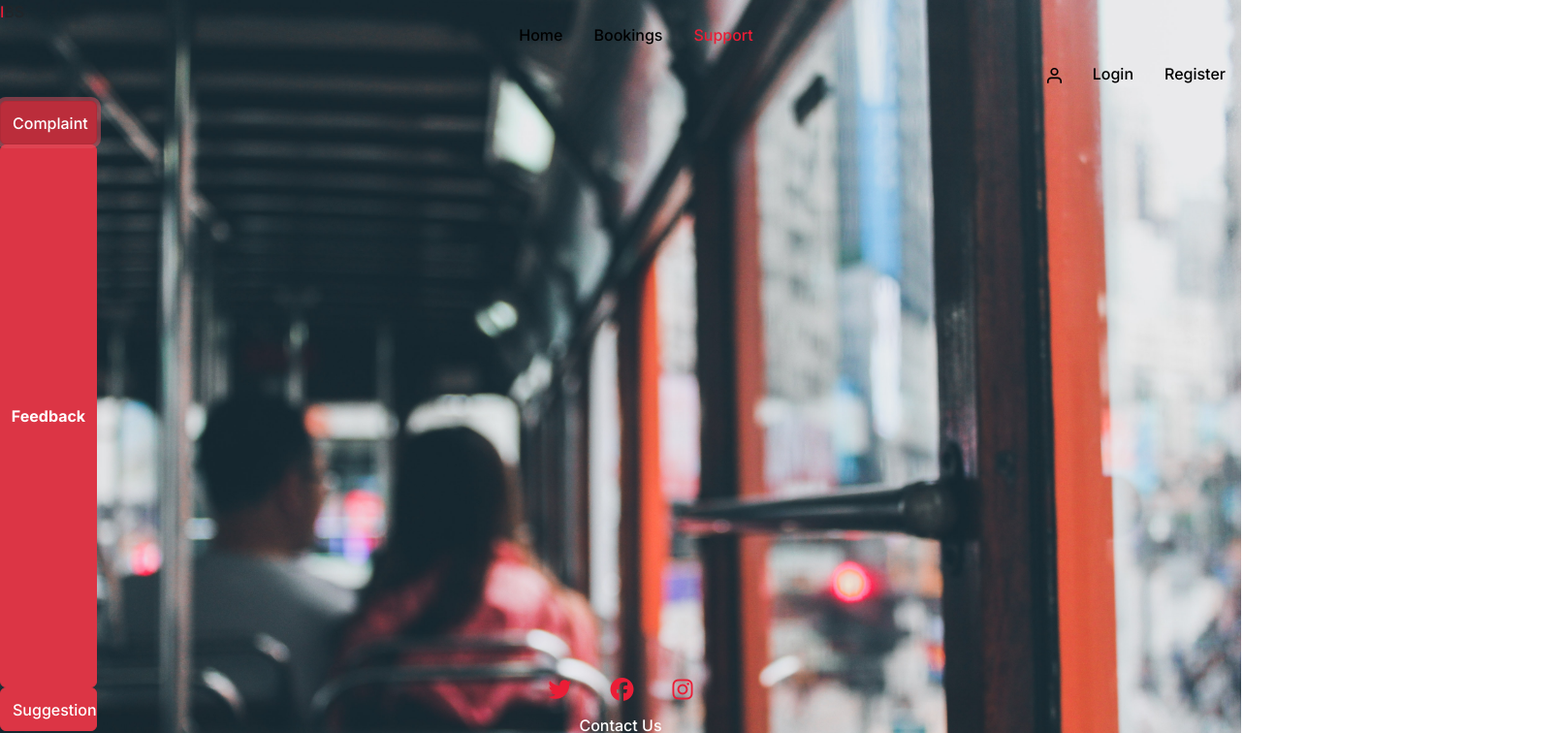
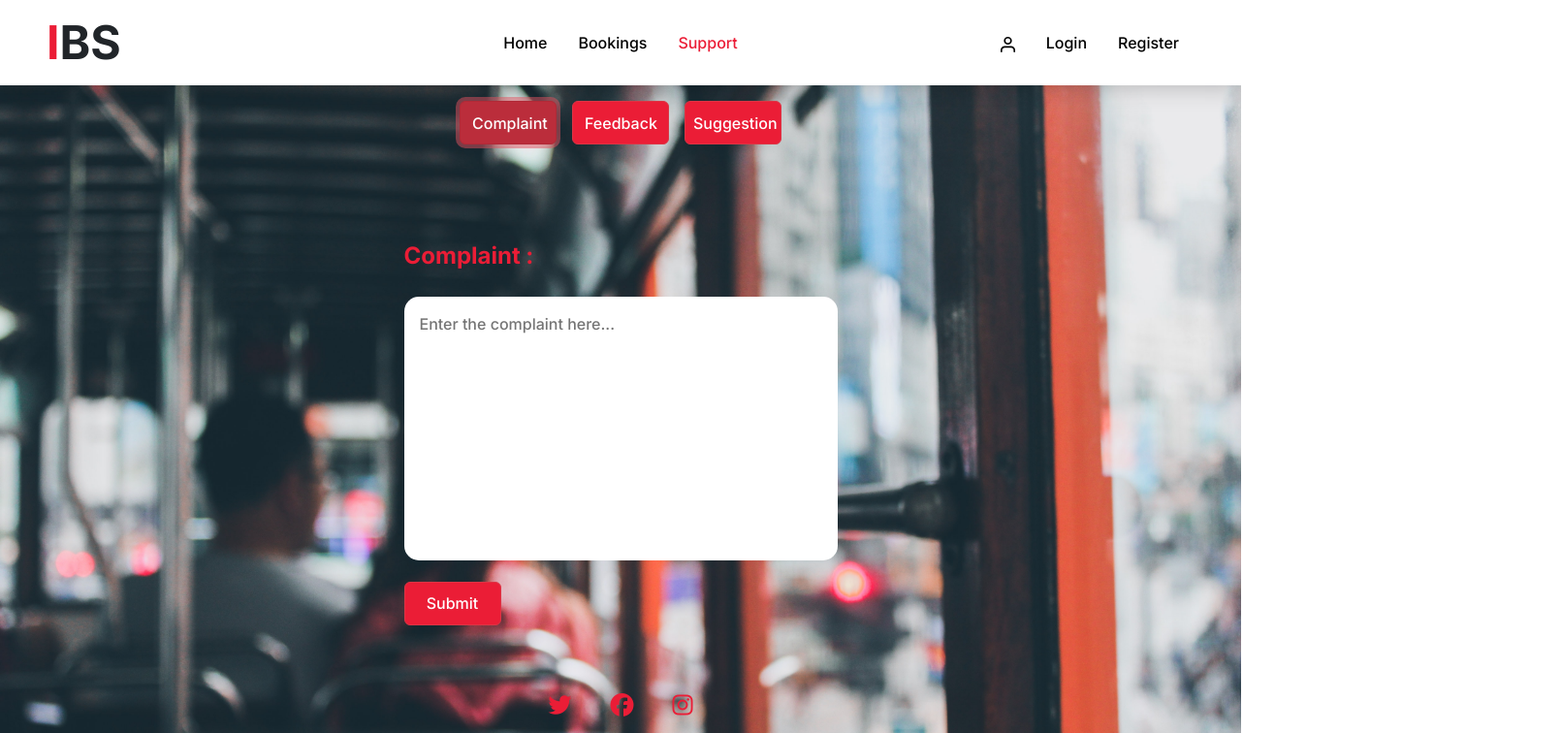
Before and after one commit to alisharawat56/IBS, a plain HTML site: page html/support.html in a window 1280 px wide. Both pictures are taken after a click on the button "Complaint". Shown: the top 756 px of the page at 97% size, 1611 px wide, since content can reach past the window. Drawn offline with nearby package versions, Linux system fonts and the light colour scheme.

Commit message:
modified:   html/support.html 	new file:   javascript/support.js 	modified:   stylesheets/support.css

```diff
--- a/html/support.html
+++ b/html/support.html
@@ -14,6 +14,7 @@
 
     <!-- Style sheets -->
     <link rel="stylesheet" href="../stylesheets/support.css">
+
 
 </head>
 <body>
@@ -41,31 +42,30 @@
 
         <!-- /Navbar -->
 
+        <!-- Feedback -->
+
+        <div class="choice">
+            <button type="button" class="complaint btn btn-danger btn-md bg-red">Complaint</button>
+            <button type="button" class="feedback btn btn-danger btn-md bg-red">Feedback</button>
+            <button type="button" class="suggestion btn btn-danger btn-md bg-red">Suggestion </button>
+
+        </div>
+        <div class="Feedback">
 
 
-        <!-- Feedback -->
-
-        <div>
-            <button type="button" class="choice complaint btn btn-danger btn-md big-red">Complaint</button>
-            <button type="button" class="choice feedback btn btn-danger btn-md big-red">Feedback</button>
-            <button type="button" class="choice suggestion btn btn-danger btn-md big-red">Suggestion</button>
-        </div>
-
-        <div class="feedback">
-
-            <div class="feedform1">
+             <div class="feedform1">
                 <label for="" class="name">Complaint :</label><br>
-                <textarea rows = "10" cols = "60" placeholder="Enter complaint here..."></textarea><br>
+                <textarea rows = "10" cols = "40" placeholder="Enter the complaint here..."></textarea><br>
                 <button type="" class="csubmit btn btn-danger btn-md bg-red">Submit</button>
             </div>
             <div class="feedform2">
                 <label for="" class="name">Feedback :</label><br>
-                <textarea rows = "10" cols = "60" placeholder="Enter feedback here..."></textarea><br>
+                <textarea rows = "10" cols = "40" placeholder="Enter feedback here..."></textarea><br>
                 <button type="" class="fsubmit btn btn-danger btn-md bg-red">Submit</button>
             </div>
             <div class="feedform3">
                 <label for="" class="name">Suggestion :</label><br>
-                <textarea rows = "10" cols = "60" placeholder="Enter suggestion here..."></textarea><br>
+                <textarea rows = "10" cols = "40" placeholder="Enter suggestion here..."></textarea><br>
                 <button type="" class="ssubmit btn btn-danger btn-md bg-red">Submit</button>
             </div>
 
@@ -74,18 +74,21 @@
         <!-- /Feedback -->
 
 
+    </section>
+    </body>
 
-        <!-- Contact -->
+    <script src="https://ajax.googleapis.com/ajax/libs/jquery/3.6.0/jquery.min.js"></script>
+    <script src="../javascript/support.js" charset="utf-8"></script>
 
+    <!-- Contact -->
+    <footer>
         <div class="contact">
             <i class="fa-brands fa-twitter cicon"></i>
             <i class="fa-brands fa-facebook cicon "></i>
             <i class="fa-brands fa-instagram cicon "></i>
             <p class="white">Contact Us</p>
         </div>
+    </footer>
+
         <!-- /Contact -->
-
-    </section>
-
-</body>
 </html>
--- /dev/null
+++ b/javascript/support.js
@@ -0,0 +1,39 @@
+
+    // $(".Feedback").hide();
+        $(".feedform2").hide();
+        $(".feedform3").hide();
+
+
+    $(".complaint").click(function(){
+        $(".feedform2").hide();
+        $(".feedform3").hide();
+        $(".feedform1").show();
+    });
+
+    $(".csubmit").click(function(){
+        alert("Your complaint has been filed and will be looked into \n Thank you and sorry for the inconvience!");
+        $("feedform1").hide();
+    });
+
+    $(".feedback").click(function(){
+        $(".feedform1").hide();
+        $(".feedform3").hide();
+        $(".feedform2").show();
+    });
+
+    $(".fsubmit").click(function(){
+        alert("Your feedback has been resgistered \n Thank you!");
+        $("feedform1").hide();
+    });
+
+
+    $(".suggestion").click(function(){
+        $(".feedform2").hide();
+        $(".feedform1").hide();
+        $(".feedform3").show();
+    });
+
+    $(".ssubmit").click(function(){
+        alert("Your suggestion has been registered and will be looked into \n Thank you!");
+        $("feedform1").hide();
+    });
--- a/stylesheets/support.css
+++ b/stylesheets/support.css
@@ -68,12 +68,12 @@ button {
 
 /* -------------navbar----------- */
 
-nav {
+.navBar {
     display: grid;
     grid-template-columns: 1fr 1fr 1fr;
     justify-content: space-between;
     align-items: center;
-    padding: 1rem 3rem;
+    padding: 0.5rem 3rem;
     background-color: #ffffff;
     box-shadow: rgba(0, 0, 0, 0.25) 0px 0px 25px;
     /* background-image: linear-gradient(rgba(255, 255, 255, 0.75), rgba(255, 255, 255, 0)); */
@@ -82,6 +82,7 @@ nav {
 .navItems {
     display: flex;
     justify-content: center;
+    padding-left: 0rem;
 }
 
 .navLinks {
@@ -91,6 +92,7 @@ nav {
 
 ul {
     display: flex;
+    margin-bottom: 0rem;
 }
 
 li {
@@ -107,7 +109,7 @@ a:hover {
     color: var(--red);
 }
 
-.logo {
+.logos {
     font-size: 3rem;
     font-weight: bold;
 }
@@ -116,7 +118,8 @@ a:hover {
 
 /* -----------Feedback Box--------- */
 
-.feedback{
+.Feedback{
+    padding-top: 0rem;
     display: flex;
     justify-content: center;
     align-items: center;
@@ -124,13 +127,28 @@ a:hover {
     font-weight: bold;
 }
 
+.choice{
+    display: flex;
+    justify-content: center;
+    align-items: center;
+    text-align: center;
+}
+
+.complaint{
+    margin: 1rem;
+}
+
+.suggestion{
+    margin: 1rem;
+    padding-left: 0.5rem;
+}
 .name{
     color: var(--red);
-    font-size: 2.5rem;
+    font-size: 1.5rem;
 }
 
 textarea {
-    margin: 3rem auto;
+    margin: 1.5rem auto 1rem;
     resize: none;
     padding: 1rem;
     border: none;
@@ -144,7 +162,7 @@ textarea {
 
 .contact{
     position: absolute;
-    bottom: 3%;
+    bottom: 1%;
     left: 40%;
     text-align: center;
     width: 20%;
```
